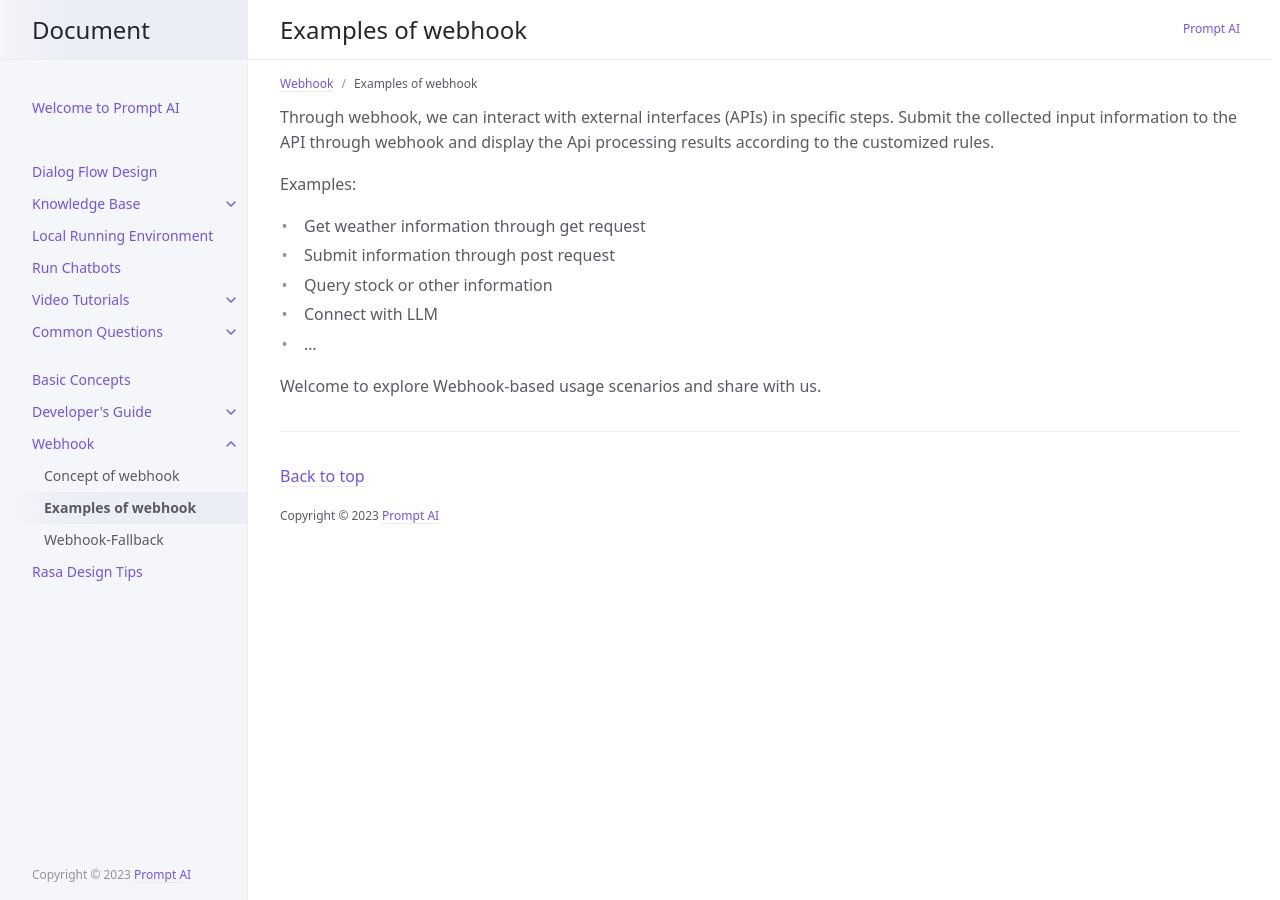
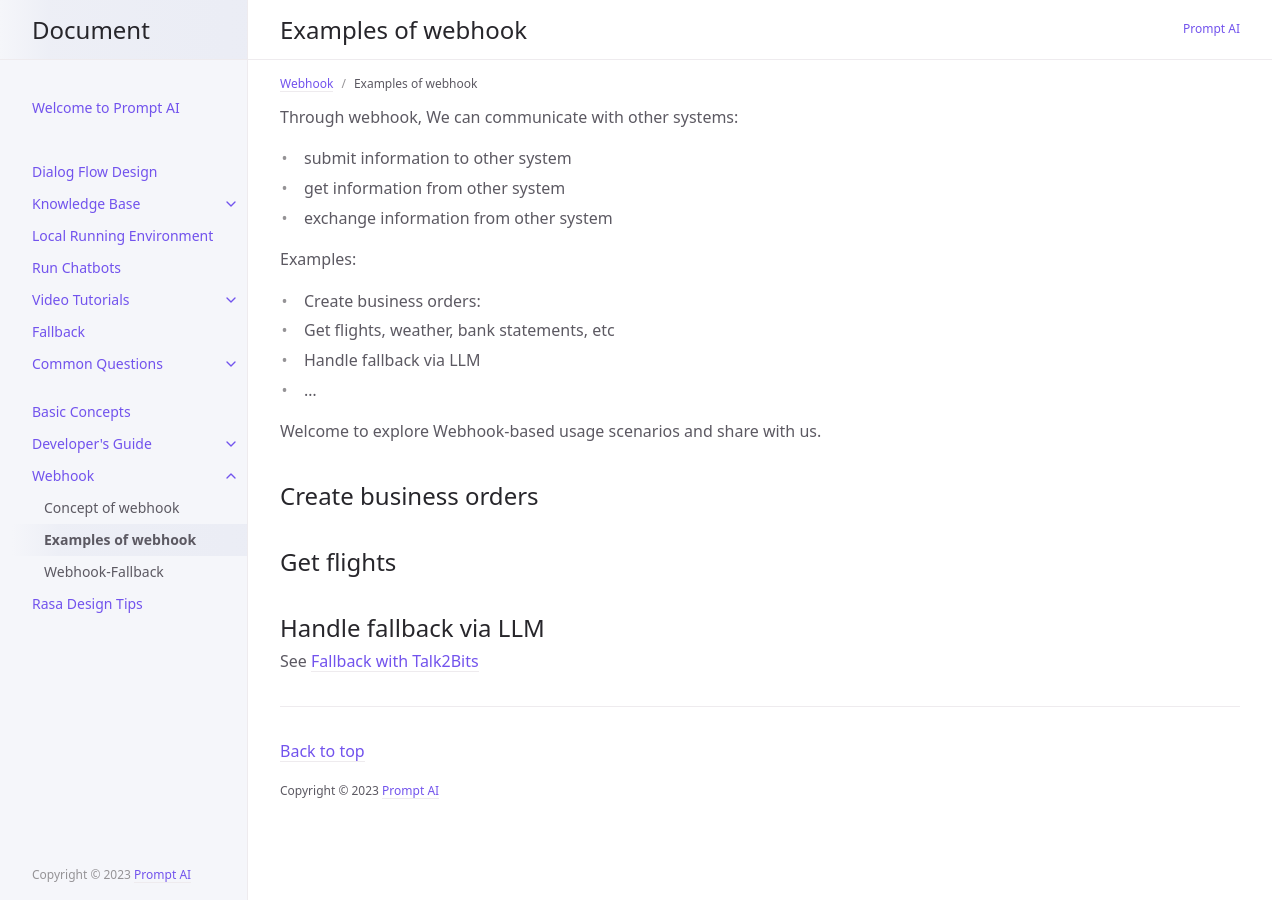
Before and after one commit to PromptAI/promptdialog, a Jekyll site: the page built from docs/webhook/02-webhook.md, in a window 1280 px wide. Built offline with Jekyll 4.4.1, drawn with Linux system fonts in a browser that asks for light colours.

Commit message:
1、update webhook

```diff
--- a/docs/webhook/02-webhook.md
+++ b/docs/webhook/02-webhook.md
@@ -7,14 +7,24 @@ nav_order: 2
 
 # Webhook
 {: .no_toc .header }
-Through webhook, we can interact with external interfaces (APIs) in specific steps. Submit the collected input information to the API through webhook and display the Api processing results according to the customized rules.
+Through webhook, We can communicate with other systems:
+- submit information to other system
+- get information from other system
+- exchange information from other system
 
 Examples:
 
-- Get weather information through get request
-- Submit information through post request
-- Query stock or other information
-- Connect with LLM
+- Create business orders:
+- Get flights, weather, bank statements, etc
+- Handle fallback via LLM
 - ...
 
 Welcome to explore Webhook-based usage scenarios and share with us.
+
+## Create business orders
+
+## Get flights
+
+## Handle fallback via LLM
+
+See [Fallback with Talk2Bits](/docs/defalut_reply)
```
Also changed, not shown: docs/defalut_reply/index.md (+1 -1 lines).
